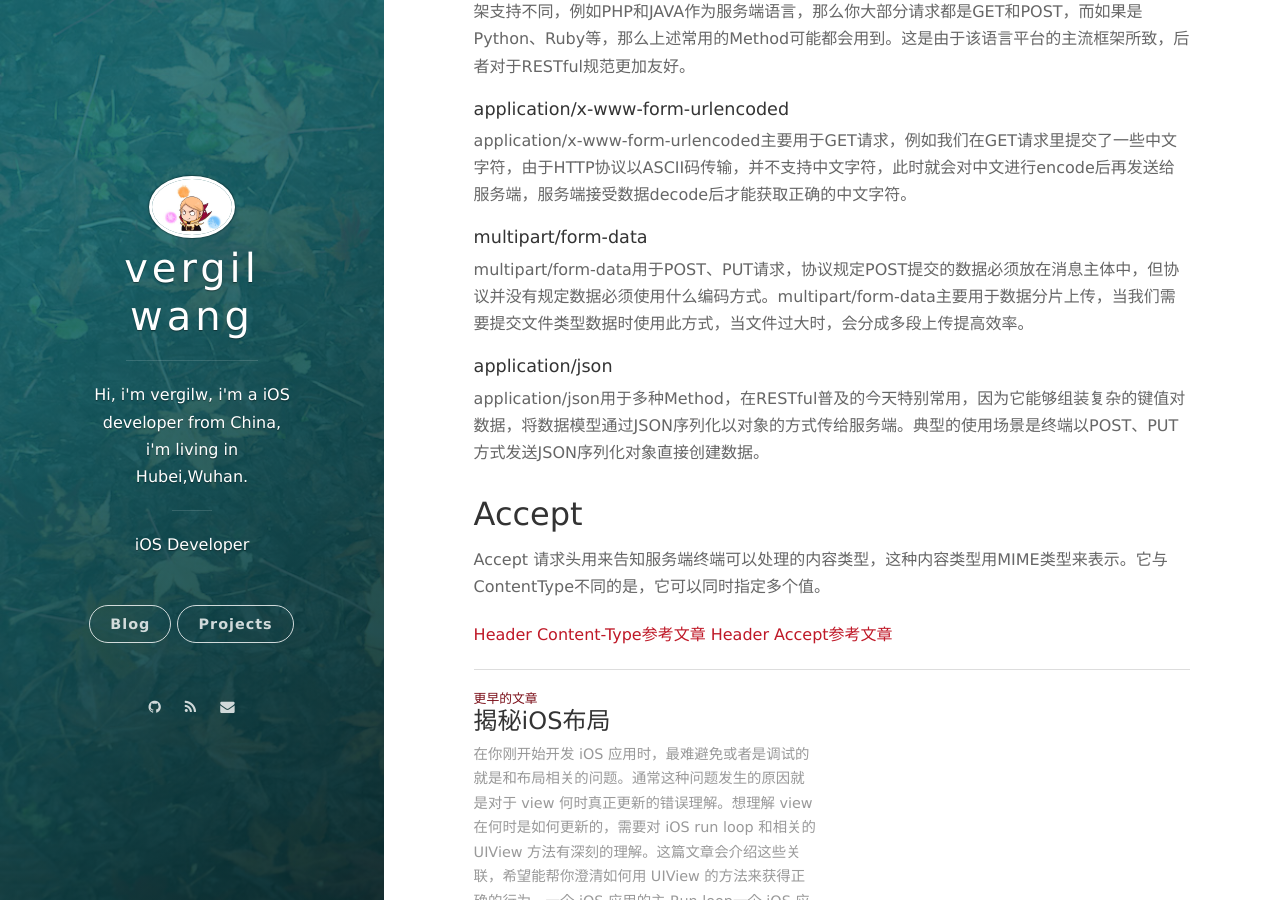
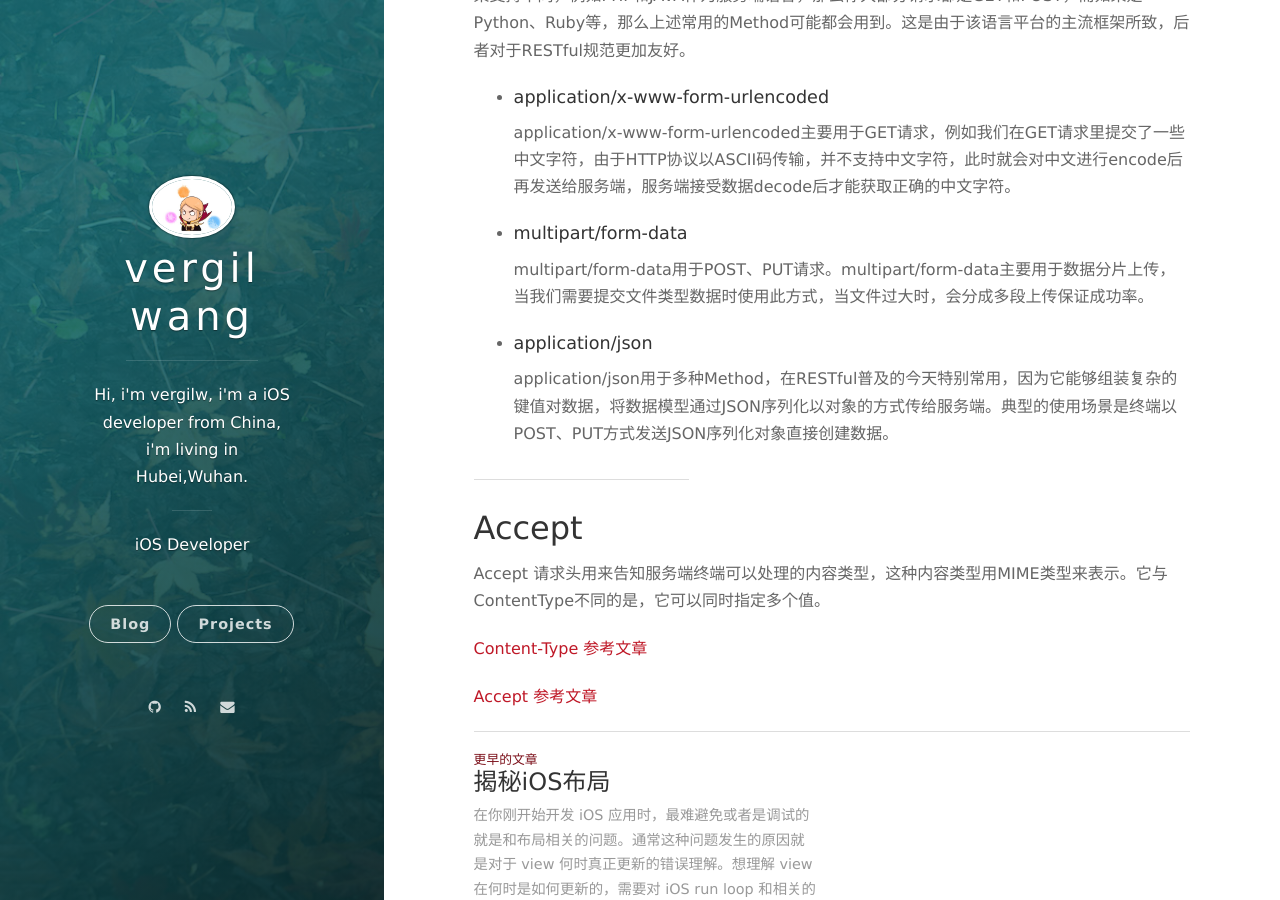
Before and after one commit to vergilw/vergilw.github.io, a Jekyll site: the page built from _posts/2019-03-31-http-header-contenttype.markdown, in a window 1280 px wide and 900 px high, scrolled down 615 px. Built offline with Jekyll 4.4.1, drawn with Linux system fonts in a browser that asks for light colours; nearby versions of some CDN libraries; our own code applies the rules of GitHub Pages for plain Markdown files; comment, search, counter and statistics services are not loaded.

Commit message:
fix: adjust format

```diff
--- a/_posts/2019-03-31-http-header-contenttype.markdown
+++ b/_posts/2019-03-31-http-header-contenttype.markdown
@@ -5,22 +5,25 @@ Content-Type用于指示资源的MIME类型。在终端开发中常用的Content
 
 HTTP 协议是以 ASCII 码传输，建立在 TCP/IP 协议之上的应用层规范。协议规范把 HTTP 请求分为三个部分：状态行、请求头、消息主体。服务端会根据的Request Header里的ContenType值，将请求资源进行相应的解码。
 
-## HTTP Method
+### HTTP Method
 HTTP/1.1 协议规定的 HTTP 请求方法有 OPTIONS、GET、HEAD、POST、PUT、DELETE、TRACE、CONNECT。而常用的是**GET、POST、PUT、DELETE、PATCH**，不同的服务端开发框架支持不同，例如PHP和JAVA作为服务端语言，那么你大部分请求都是GET和POST，而如果是Python、Ruby等，那么上述常用的Method可能都会用到。这是由于该语言平台的主流框架所致，后者对于RESTful规范更加友好。
 
-#### application/x-www-form-urlencoded
+* #### application/x-www-form-urlencoded
 application/x-www-form-urlencoded主要用于GET请求，例如我们在GET请求里提交了一些中文字符，由于HTTP协议以ASCII码传输，并不支持中文字符，此时就会对中文进行encode后再发送给服务端，服务端接受数据decode后才能获取正确的中文字符。
 
-#### multipart/form-data
-multipart/form-data用于POST、PUT请求，协议规定POST提交的数据必须放在消息主体中，但协议并没有规定数据必须使用什么编码方式。multipart/form-data主要用于数据分片上传，当我们需要提交文件类型数据时使用此方式，当文件过大时，会分成多段上传提高效率。
+* #### multipart/form-data
+multipart/form-data用于POST、PUT请求。multipart/form-data主要用于数据分片上传，当我们需要提交文件类型数据时使用此方式，当文件过大时，会分成多段上传保证成功率。
 
-#### application/json
+* #### application/json
 application/json用于多种Method，在RESTful普及的今天特别常用，因为它能够组装复杂的键值对数据，将数据模型通过JSON序列化以对象的方式传给服务端。典型的使用场景是终端以POST、PUT方式发送JSON序列化对象直接创建数据。
+
+***
 
 ## Accept
 Accept 请求头用来告知服务端终端可以处理的内容类型，这种内容类型用MIME类型来表示。它与ContentType不同的是，它可以同时指定多个值。
 
 
 
-[Header Content-Type参考文章](https://developer.mozilla.org/zh-CN/docs/Web/HTTP/Headers/Content-Type)
-[Header Accept参考文章](https://developer.mozilla.org/zh-CN/docs/Web/HTTP/Headers/Accept)
+[Content-Type 参考文章](https://developer.mozilla.org/zh-CN/docs/Web/HTTP/Headers/Content-Type)
+
+[Accept 参考文章](https://developer.mozilla.org/zh-CN/docs/Web/HTTP/Headers/Accept)
```
